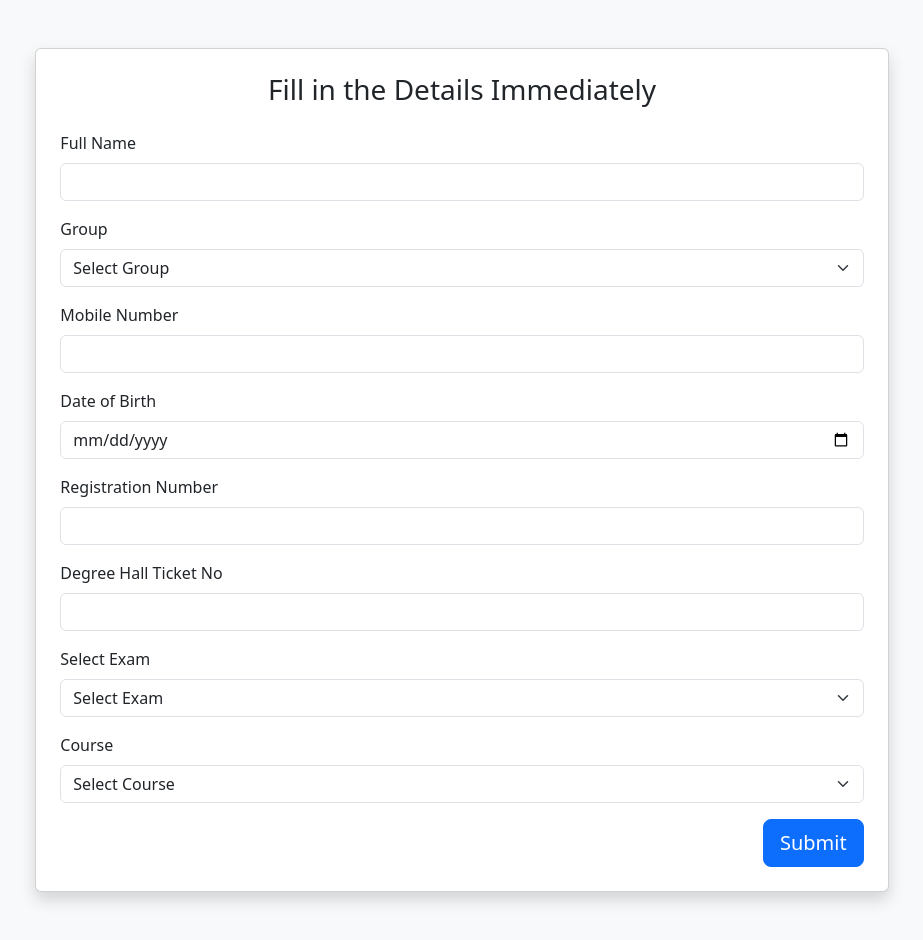
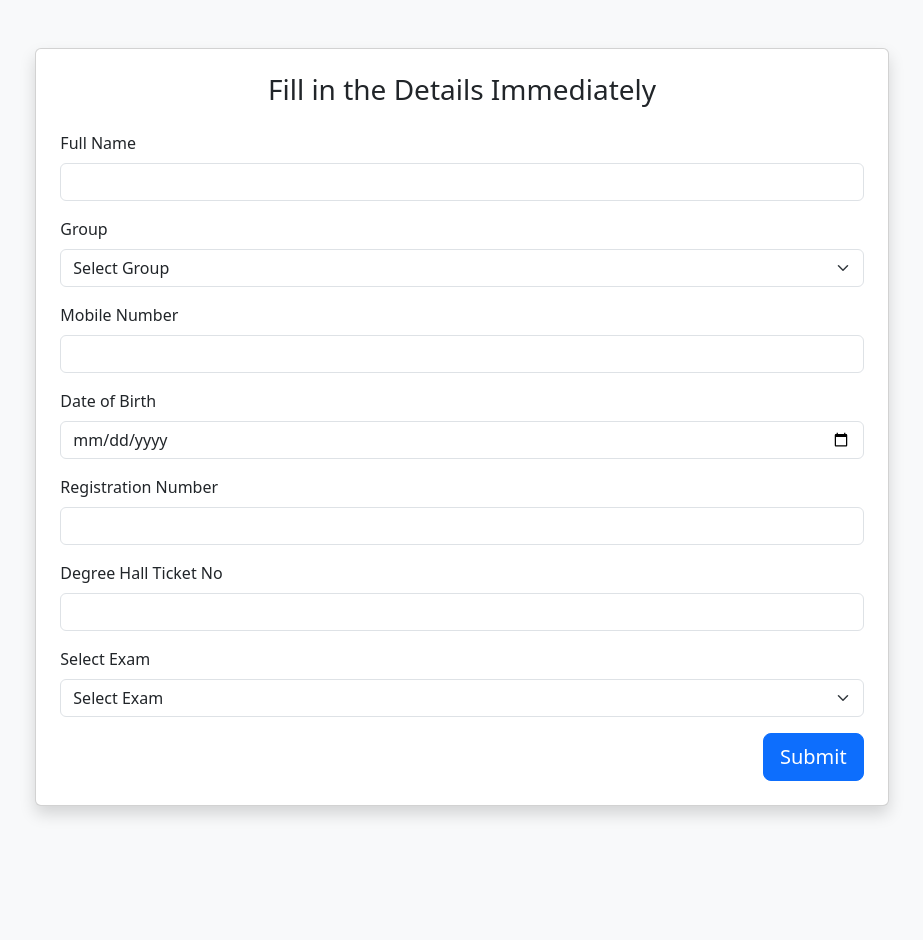
Before and after one commit to chakri-8103/student_data, a plain HTML site: page index.html in a window 1280 px wide. Shown: the whole page, without its empty margins (178-1101 px from the left). After the commit the page ends 854 px from the top, so only its background shows below. Drawn offline with nearby package versions, Linux system fonts and the light colour scheme.

Commit message:
remove course

```diff
--- a/index.html
+++ b/index.html
@@ -82,15 +82,6 @@
           </select>
         </div>
 
-        <div class="mb-3">
-          <label class="form-label">Course</label>
-          <select class="form-select" name="entry.331402122" required>
-            <option value="">Select Course</option>
-            <option value="MCCS">MCCS</option>
-            <option value="MPCS">MPCS</option>
-          </select>
-        </div>
-
         <div class="text-end">
           <button type="submit" class="btn btn-primary btn-lg">Submit</button>
         </div>
```
